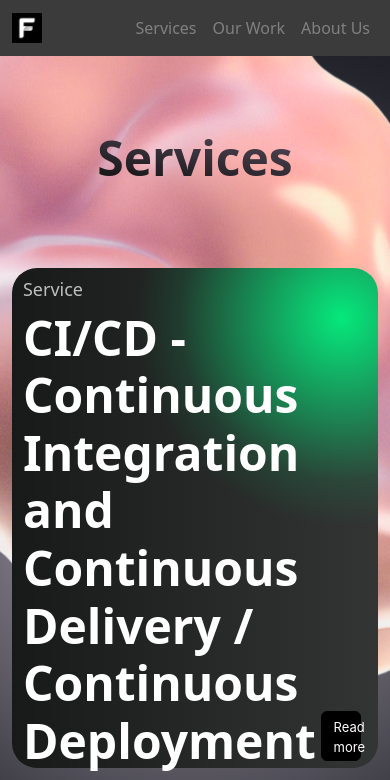
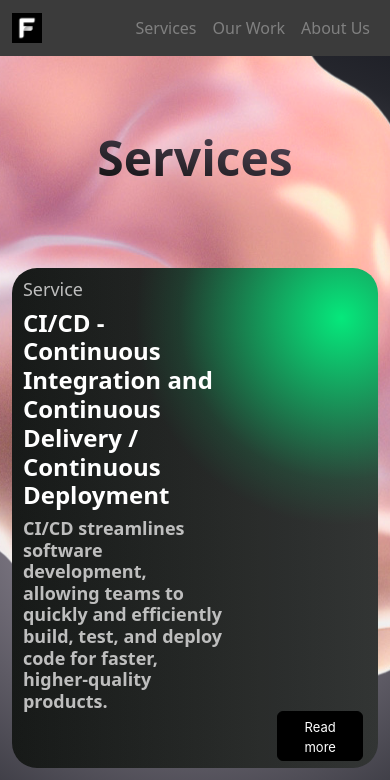
Before and after one commit to Flex-Consulting/Flex-Consulting.github.io, a React (Create React App) app: page /services in a window 390 px wide. Shown: the top 780 px of the page. Built offline with nearby package versions, Linux system fonts and the light colour scheme.

Commit message:
Fixed most responsive issues in the Service section. Fixed modal text spacing issue.

```diff
--- a/src/components/ServiceCard.js
+++ b/src/components/ServiceCard.js
@@ -9,10 +9,11 @@ function ServiceCard(props){
     const handleClose = () => setShow(false);
     const handleShow = () => setShow(true);
     var bodyText = props.modalBody;
+    var text_list = [];
     console.log(bodyText);
     bodyText.map(function(text, i){
-        bodyText[i] = text + '\n';
-        return 0;
+        text_list[i] = text + '\n\n';
+        return text_list;
     });
     return(
         <div className="service-card-container">
@@ -33,7 +34,7 @@ function ServiceCard(props){
                         <Modal.Header closeButton className="modal-header">
                         <Modal.Title>{props.modalTitle}</Modal.Title>
                         </Modal.Header>
-                        <Modal.Body>{ bodyText}</Modal.Body>
+                        <Modal.Body>{ text_list }</Modal.Body>
                         <Modal.Footer>
                         <Button variant="secondary" onClick={handleClose}>
                             Close
--- a/src/components/styles/ServiceCard.css
+++ b/src/components/styles/ServiceCard.css
@@ -84,6 +84,26 @@
     .service-card-image{
         visibility: hidden;
     }
+    .service-title{
+        font-size: x-large;
+    }
+    .service-card-text{
+        width: 400% !important;
+    }
+    .service-modal-button{
+        width: 120% !important;
+    }
+    .modal-container{
+        width: 150% !important;
+        padding-right: 8%;
+    }
+    .service-desc-serv-card{
+        font-size: large !important;
+    }
+}
+
+.modal-body-text{
+    font-size: small !important;
 }
 
 .service-card-image{
```
